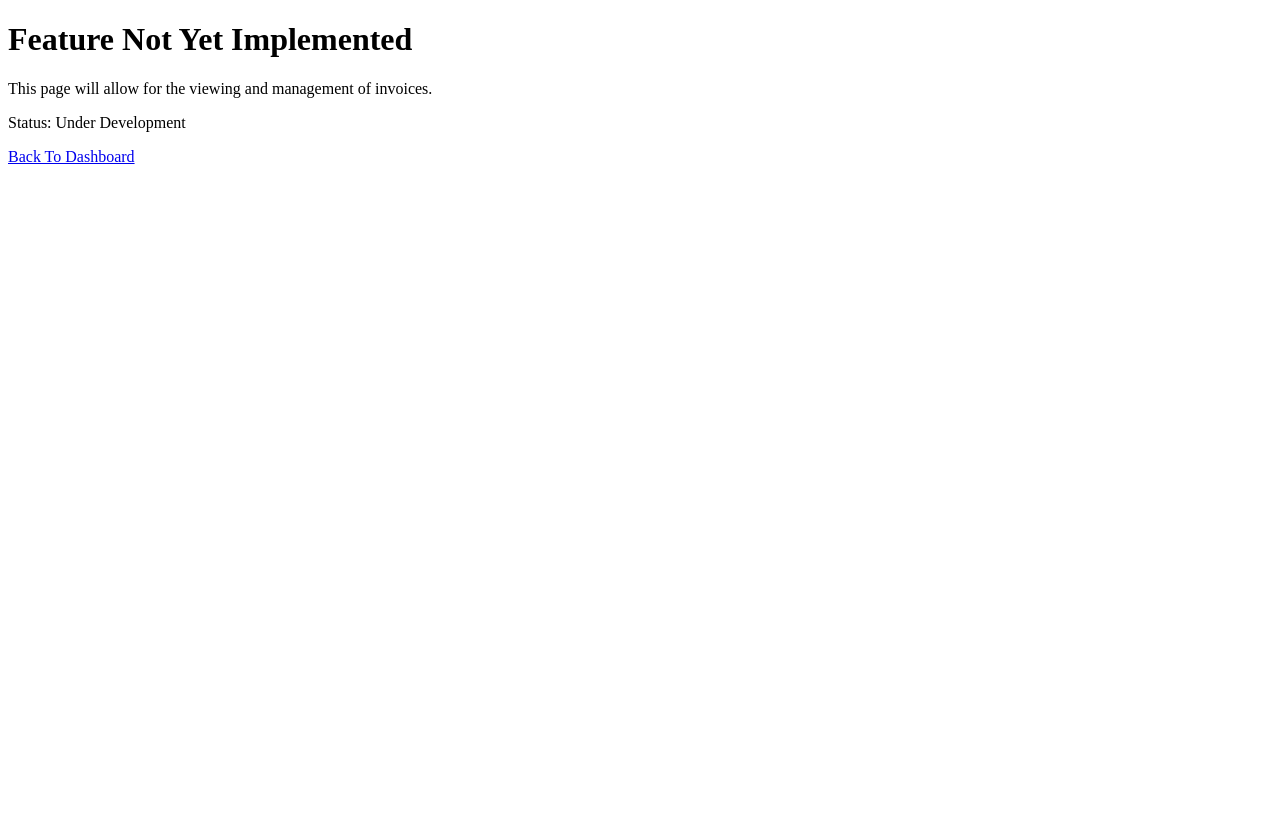
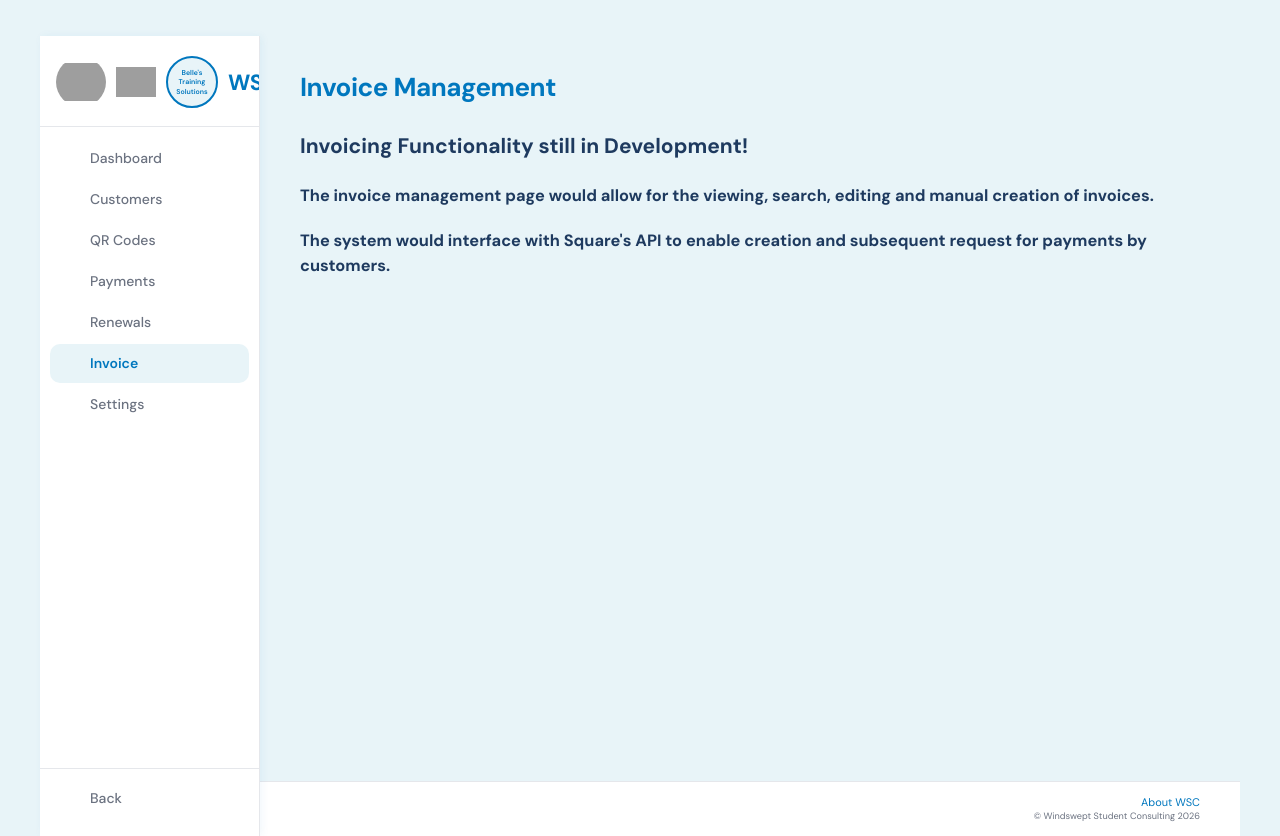
Before and after one commit to CollegeCod/winter-2026-projectrepo, a PHP site: page /invoice.php in a window 1280 px wide. Before the commit the page ends 164 px from the top, so only its background shows below. Run offline with PHP 8.4, Linux system fonts and the light colour scheme; grey boxes are pictures that could not be loaded.

Commit message:
Invoice Stub
Updated invoice stub

```diff
--- a/ProjectDocs/invoice.php
+++ b/ProjectDocs/invoice.php
@@ -1,20 +1,113 @@
 <?php
-// TODO: Implement Invoice Management Page
+	/* "invoice.php" - Main page for managing customer invoices, with a section for payments.
+	// Page will act as both a display and interface between managing a invoice and creatng new ones.
+	Page created by Malcolm Ng, using some adapted code by Ronan Kelly
+	--- Windswept Student Consulting ---
+
+		Pseudocode & Planning
+	-
+
+	*/
+
+	// Requirement & Includes
+	// require_once __DIR__ . "/session_manager.php";
+	// require_once __DIR__ . "/db_connection.php";
+	// include __DIR__ . "/logout_modal.php";
+
+
 ?>
 
-<!DOCTYPE html>
-<html>
-<head>
-    <title>Page Not Implemented</title>
-</head>
-<body>
+<html lang="en">
+	<!-- HEAD SECTION-->
+	<head>
+		<meta charset="UTF-8">
+		<meta name="viewport" content="width=device-width, initial-scale=1.0">
+		<title>Invoice & Payment Managemenet</title>
 
-<h1>Feature Not Yet Implemented</h1>
+		<!-- Update these paths to match your project -->
+		<link rel="stylesheet" href="css/dashboard.css">
+		<link rel="stylesheet" href="css/customers.css">
 
-<p>This page will allow for the viewing and management of invoices.</p>
+		<script src="https://unpkg.com/lucide@latest/dist/umd/lucide.js"></script>
+	</head>
+	<body>
+<!-- The sidebar component. Provides navigation between site sections.
+	For the sake of maintainability, we may need to investigate including the sidebar instead.-->
+	<aside class="sidebar">
+		<div class="sidebar-logo">
+			<img src="bellestraining.jpeg" alt="Belle's Training Solutions" class="logo-img" onerror="this.style.display='none'">
+			<img src="WSC.jpg" alt="WSC" class="logo-wsc" onerror="this.style.display='none'">
+			<div class="logo-fallback">
+				<div class="logo-circle"><span>Belle's<br>Training<br>Solutions</span></div>
+				<span class="wsc-text">WSC</span>
+			</div>
+		</div>
 
-<p>Status: Under Development</p>
-<p><a href="dashboard.php">Back To Dashboard</a></p>
+		<nav class="sidebar-nav">
+			<a href="dashboard.php" class="nav-item">
+				<i data-lucide="layout-dashboard" class="nav-icon"></i>
+				<span>Dashboard</span>
+			</a>
+			<a href="customers.php" class="nav-item">
+				<i data-lucide="users" class="nav-icon"></i>
+				<span>Customers</span>
+			</a>
+			<a href="qr_code.php" class="nav-item">
+				<i data-lucide="qr-code" class="nav-icon"></i>
+				<span>QR Codes</span>
+			</a>
+			<!-- THIS ITEM APPEARED TO BE INCORRECTLY PATHED. MAY NEED FIXING FROM "invoices.php" to "payments.php".
+				It is unclear if this item should be combined with invoices into "Invoices & Payments". -->
+			<a href="payments.php" class="nav-item">
+				<i data-lucide="credit-card" class="nav-icon"></i>
+				<span>Payments</span>
+			</a>
+			<a href="renewals.php" class="nav-item">
+				<i data-lucide="refresh-cw" class="nav-icon"></i>
+				<span>Renewals</span>
+			</a>
+			<!-- You are here -->
+			<a href="invoice.php" class="nav-item active">
+				<i data-lucide="file-text" class="nav-icon"></i>
+				<span>Invoice</span>
+			</a>
+			<a href="sys_settings.php" class="nav-item">
+				<i data-lucide="settings" class="nav-icon"></i>
+				<span>Settings</span>
+			</a>
+		</nav>
 
-</body>
+		<div class="sidebar-footer">
+			<a href="dashboard.php" class="nav-item">
+				<i data-lucide="arrow-left" class="nav-icon"></i>
+				<span>Back</span>
+			</a>
+		</div>
+	</aside>
+<!-- Content Display -->
+	<main class="main-content">
+		<!-- Content Header -->
+		<div class="page-header">
+			<div>
+				<h1>Invoice Management</h1>
+				<!-- A subtitle would go here, but I'm uncertain if I should put one here.-->
+			</div>
+		</div>
+		<!-- Main content goes here.-->
+		<div>
+			<h2>Invoicing Functionality still in Development!</h2>
+			<br>
+			<h3>The invoice management page would allow for the viewing, search, editing and manual creation of invoices.</h3>
+			<br>
+			<h3>The system would interface with Square's API to enable creation and subsequent request for payments by customers.</h3
+		</div>
+	</main>
+
+
+	<!-- Footer goes here -->
+	<!-- We can probably improve the footer by having it in a single file, and simply including it where needed. -->
+	<footer class="site-footer">
+		<a href="sys_about.php" id="aboutfooter">About WSC</a>
+		<p><small>&copy; Windswept Student Consulting 2026</small></p>
+	</footer>
 </html>
```
